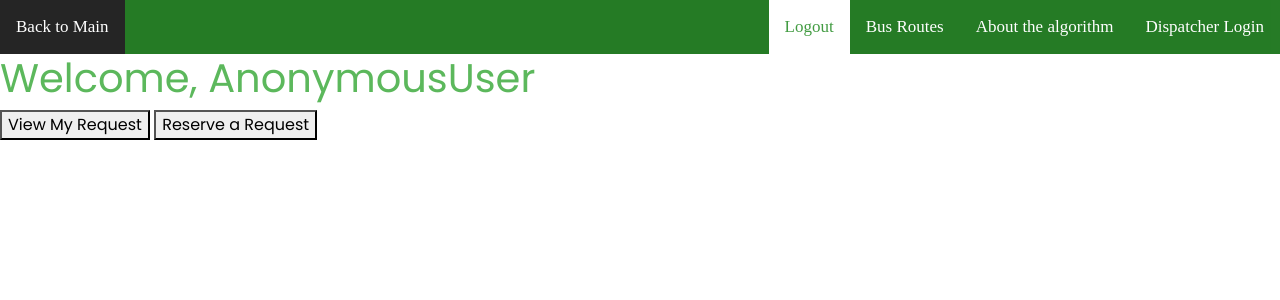
After one commit to Sgakuya/Vermont_Dial_A_Ride, a Django app: page /website/UserPage.html in a window 1280 px wide. The commit adds this page. Shown: the top 300 px of the page. Run offline with Django 3.2, Linux system fonts and the light colour scheme; some libraries are stand-ins or nearby versions.

Commit message:
added route

```diff
--- a/users/views.py
+++ b/users/views.py
@@ -30,7 +30,7 @@ def register(request):
 def index(request):
     if not request.user.is_authenticated:
         return HttpResponseRedirect(reverse("login"))
-    return render(request, "website/UserInterface.html")
+    return render(request, "website/UserPage.html")
 
 def login_view(request):
     if request.method == "POST":
--- a/website/forms.py
+++ b/website/forms.py
@@ -7,7 +7,7 @@ class UserForm(forms.ModelForm):
     origin = forms.CharField(widget=forms.TextInput(attrs={'id':'from', 'placeholder':'origin', 'class':'form-control'}))
     destination = forms.CharField(widget=forms.TextInput(attrs={'id':'to', 'placeholder':'destination', 'class':'form-control'}))
     username = forms.CharField(widget=forms.TextInput(attrs={'placeholder':'Name ', 'class':'form-control'}))
-    time = forms.DateTimeField(widget=forms.TimeInput())
+    time = forms.DateTimeField(widget=forms.TimeInput(attrs={'placeholder':'Input Time like: 2021-11-25 14:30:59', 'class':'form-control'}))
 
     class Meta():
         model = Ride
--- /dev/null
+++ b/website/templates/website/UserPage.html
@@ -0,0 +1,29 @@
+<!DOCTYPE html>
+<!-- Need to style this page -->
+<html>
+    <head>
+        <title>User Page</title>
+        {% load static %}
+        <!-- Loading bootstrap, fonts, icons, the google api, the barstyle, and general style -->
+        <link  rel="stylesheet" href="{% static 'bootstrap.min.css' %}">
+        <link rel="preconnect" href="https://fonts.gstatic.com">
+        <script src="https://kit.fontawesome.com/b7cdb1395c.js" crossorigin="anonymous"></script>
+        <link href="https://fonts.googleapis.com/css2?family=Poppins&display=swap" rel="stylesheet">
+        <link rel="stylesheet" href="{% static 'style.css' %}">
+        <link rel="stylesheet" href="{% static 'barStyle.css'%}">
+    </head>
+
+    <body>
+         <!-- Search bar -->
+        <div class="bar">
+            <a class="title" href="/website/MainPage.html">Back to Main</a>
+            <a href="/website/DispatcherLogin.html">Dispatcher Login</a>
+            <a href="/website/aboutAlg.html">About the algorithm</a>
+            <a href="/website/busRoutes.html">Bus Routes</a>
+            <a class ="active" href="/users/login.html">Logout</a>
+        </div>
+        <h1>Welcome, {{ request.user }}</h1>
+        <a href=#><button>View My Request</button></a>
+        <a href="/website/form_page.html"><button>Reserve a Request</button></a>
+    </body>
+</html>
--- a/website/templates/website/form_page.html
+++ b/website/templates/website/form_page.html
@@ -30,11 +30,11 @@
             <div id="googleMap"></div>
             <h1>Please Sign Up Here</h1>
             <form method = "POST", class="form-horizontal">
-                <label for="from"><i class="far fa-dot-circle"></i></label>
                 {{ form.as_p }}
                 {% csrf_token %}
-                <input type="submit" class="btn btn-success btn-lg " value="Submit">
+                <input type="submit" class="btn btn-success btn-lg" value="Submit">
             </form>
+            <button class="btn btn-success btn-lg " onclick="calcRoute();">Confirm<i class="far fa-paper-plane"></i></button>
         </div>
         <div id="output"></div>
     </div>
--- a/website/urls.py
+++ b/website/urls.py
@@ -18,4 +18,5 @@ urlpatterns = [
     path("UserInterface.html", views.user_view, name="user_view"),
     path("createGraph.html", views.cGraph, name="cGraph"),
     path("form_page.html", views.form_page, name="form_page"),
+    path("UserPage.html", views.UserPage, name="UserPage"),
 ]
--- a/website/views.py
+++ b/website/views.py
@@ -4,6 +4,7 @@ from django.http import HttpResponseRedirect
 from django.shortcuts import render
 from django.urls import reverse
 from .models import Ride
+from users.models import User
 from website.forms import UserForm
 
 
@@ -41,6 +42,9 @@ def simulation(request):
 def simRan(request):
         return render(request, "website/simulateRandom.html")
 
+def UserPage(request):
+        return render(request, "website/UserPage.html")
+
 def requestPage(request):
         return render(request, "website/RequestPage.html", {
             "Rides" : Ride.objects.all()
@@ -68,5 +72,5 @@ def form_page(request):
 
                 if form.is_valid():
                         form.save(commit=True)
-                        return MainPage(request)
+                        #return UserPage(request)
         return render(request, "website/form_page.html",{'form':form})
```
Also changed, not shown: website/static/calcRoute.js (+13 -11 lines), website/templates/website/User.html (deleted, +0 -12 lines), db.sqlite3.
